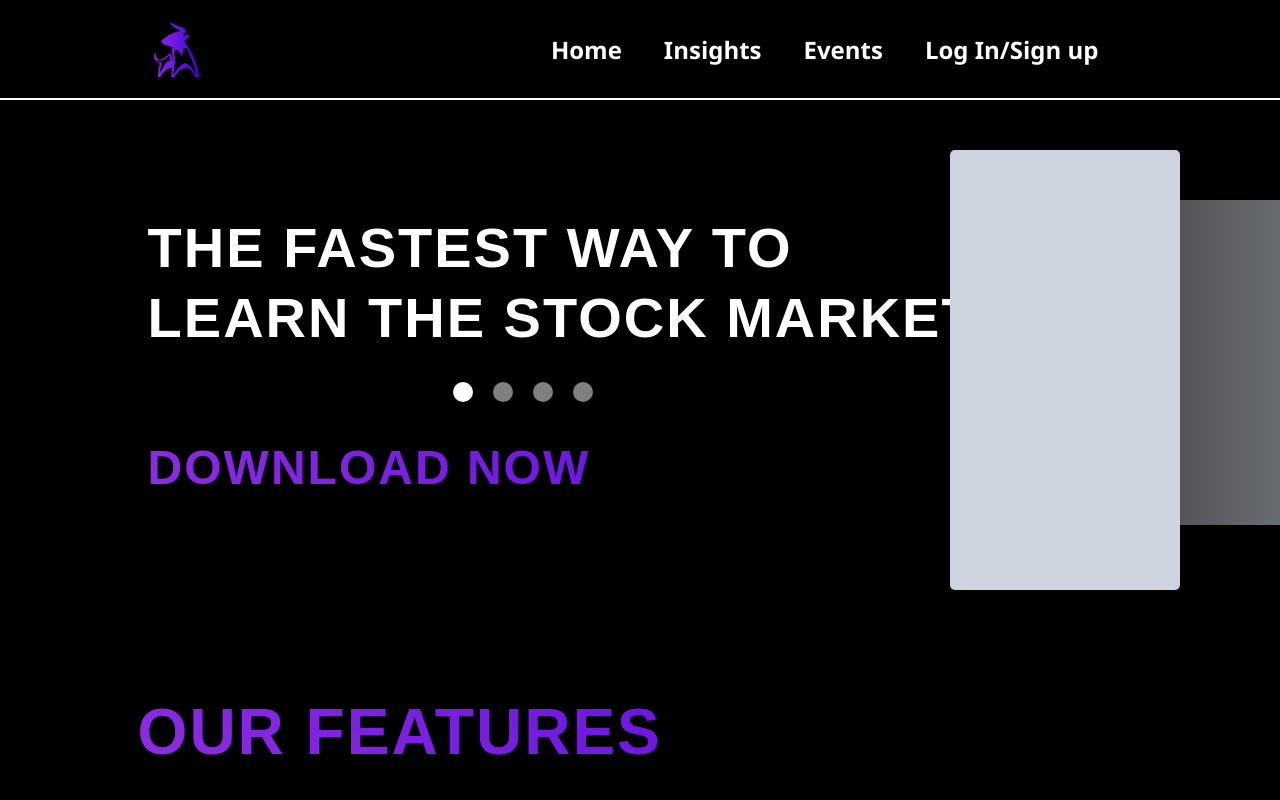
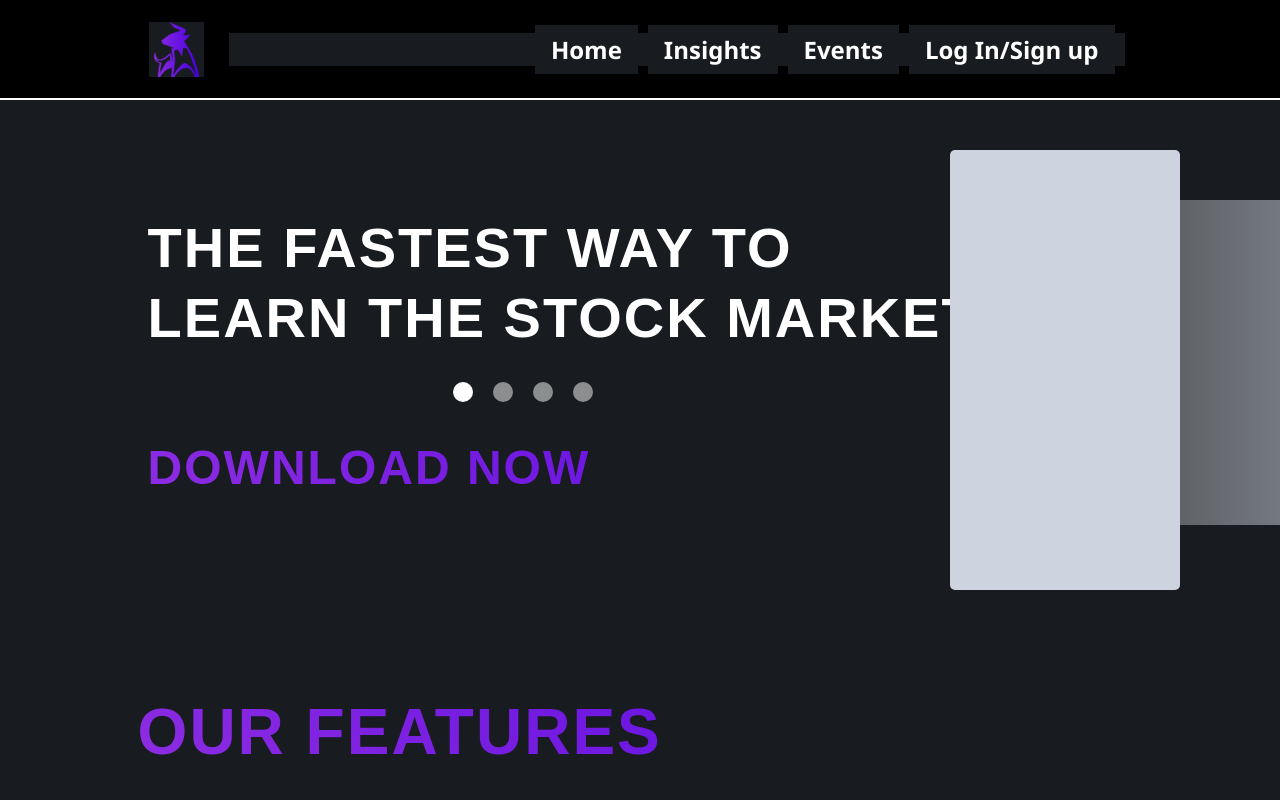
Before and after one commit to prateeks99/trademanza, a React (Create React App) app: page / in a window 1280 px wide. Shown: the top 800 px of the page. Built offline with nearby package versions, Linux system fonts and the light colour scheme; the HTML template or start-up script is replaced by a standard one; a web font is replaced by a local one.

Commit message:
Update App.css

```diff
--- a/src/App.css
+++ b/src/App.css
@@ -1,5 +1,5 @@
 * {
-  background-color:black;
+  background-color:#181B1F;
   box-sizing: border-box;
   margin: 0;
   padding: 0;
```
